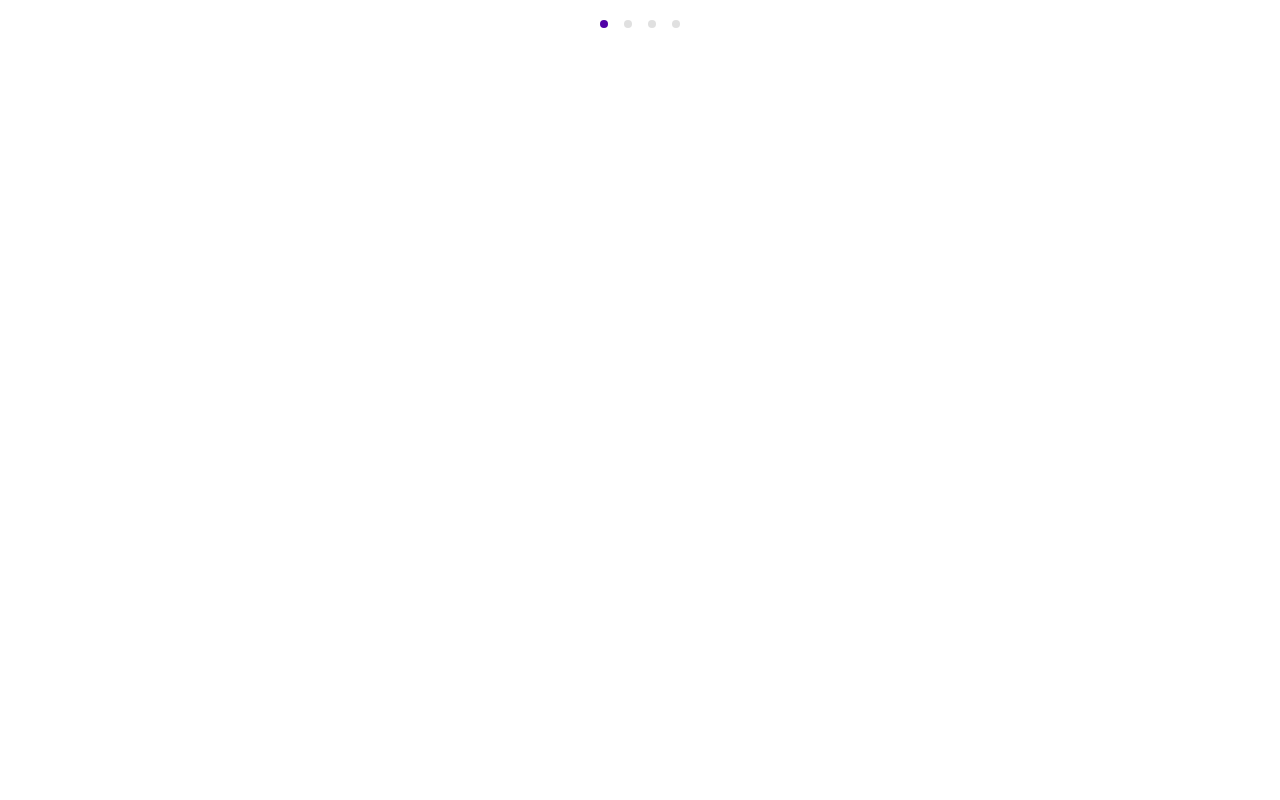
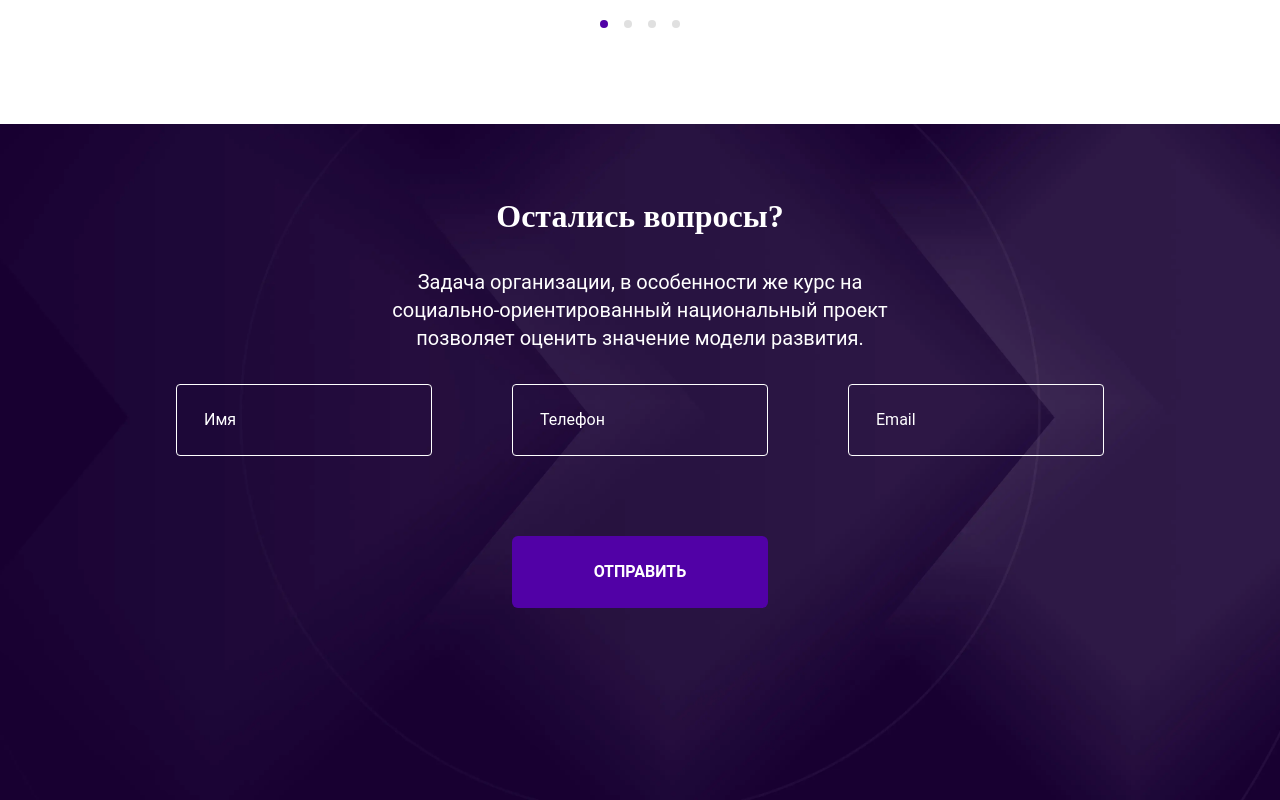
Before and after one commit to Tarasovvvv/digimatix-test, a React (Vite) app: page / in a window 1280 px wide. Shown: the part 1158-1958 px from the top of the page. Before the commit the page ends 1282 px from the top, so only its background shows below. Built offline with nearby package versions, Linux system fonts and the light colour scheme; a web font is replaced by a local one.

Commit message:
feat: add question section

```diff
--- a/src/App.tsx
+++ b/src/App.tsx
@@ -1,4 +1,4 @@
-import { Header, WithUsSection } from '@/components';
+import { Header, QuestionSection, WithUsSection } from '@/components';
 
 function App() {
   return (
@@ -6,6 +6,7 @@ function App() {
       <Header />
       <main>
         <WithUsSection />
+        <QuestionSection />
       </main>
     </>
   );
--- /dev/null
+++ b/src/components/QuestionSection/FloatingLabelInput/FloatingLabelInput.module.scss
@@ -0,0 +1,91 @@
+.input-container {
+  position: relative;
+
+  max-width: 256px;
+  width: 100%;
+}
+
+.floating-input {
+  width: 100%;
+
+  padding: 23px;
+
+  border: 1px solid var(--input-border-color);
+  border-radius: 4px;
+
+  font-family: Roboto;
+  font-size: 16px;
+  font-weight: 700;
+  line-height: 1.5;
+  letter-spacing: 0px;
+
+  color: var(--input-color);
+  border-color: var(--input-border-color);
+  background-color: transparent;
+  outline: none;
+
+  transition: border-color 200ms ease;
+
+  &:focus {
+    border-color: var(--input-border-color-focus);
+
+    &::placeholder {
+      opacity: 1;
+      transition: opacity 300ms ease 100ms;
+    }
+  }
+
+  &::placeholder {
+    opacity: 0;
+    transition: opacity 100ms ease;
+    color: var(--input-placeholder-color);
+  }
+}
+
+.floating-label {
+  position: absolute;
+  left: 12px;
+  top: 50%;
+  transform: translateY(-50%);
+
+  display: inline-flex;
+
+  padding: 0 16px;
+
+  font-family: Roboto;
+  font-weight: 400;
+  font-size: 16px;
+  line-height: 2;
+  letter-spacing: 0px;
+
+  pointer-events: none;
+  transition: all 300ms ease;
+
+  color: var(--input-label-color);
+  background-color: transparent;
+  clip-path: inset(0, 0, 0, 0);
+
+  &::before {
+    content: '';
+    position: absolute;
+    top: 0;
+    left: -4px;
+    right: -4px;
+    bottom: 0;
+    z-index: -1;
+  }
+
+  &--active {
+    transform: translate(-5px, -52.5px) scale(0.85);
+    z-index: 1;
+
+    &::before {
+      top: 0;
+      left: 0;
+
+      width: 100%;
+      height: 100%;
+      background-color: var(--text-color-dark-violet);
+    }
+  }
+}
--- /dev/null
+++ b/src/components/QuestionSection/FloatingLabelInput/FloatingLabelInput.tsx
@@ -0,0 +1,44 @@
+import { useState, useRef, InputHTMLAttributes, ChangeEvent } from 'react';
+import styles from './FloatingLabelInput.module.scss';
+import clsx from 'clsx';
+
+interface FloatingLabelInputProps extends InputHTMLAttributes<HTMLInputElement> {
+  labelText: string;
+}
+
+const FloatingLabelInput = ({ labelText, ...otherProps }: FloatingLabelInputProps) => {
+  const [isFocused, setIsFocused] = useState(false);
+  const [value, setValue] = useState('');
+  const inputRef = useRef<HTMLInputElement>(null);
+
+  const handleFocus = () => setIsFocused(true);
+  const handleBlur = () => {
+    if (!value) {
+      setIsFocused(false);
+    }
+  };
+  const handleChange = (e: ChangeEvent<HTMLInputElement>) => setValue(e.target.value);
+
+  return (
+    <div className={styles['input-container']}>
+      <input
+        {...otherProps}
+        ref={inputRef}
+        className={styles['floating-input']}
+        type='text'
+        value={value}
+        onChange={handleChange}
+        onFocus={handleFocus}
+        onBlur={handleBlur}
+      />
+      <label
+        className={clsx(styles['floating-label'], { [styles['floating-label--active']]: isFocused })}
+        onClick={() => inputRef?.current?.focus()}
+      >
+        {labelText}
+      </label>
+    </div>
+  );
+};
+
+export default FloatingLabelInput;
--- /dev/null
+++ b/src/components/QuestionSection/QuestionSection.module.scss
@@ -0,0 +1,137 @@
+.question-section {
+  display: flex;
+  flex-direction: column;
+  gap: 32px;
+  align-items: center;
+
+  padding-top: 72px;
+  padding-bottom: 192px;
+
+  background-image: url('/images/questionSection/Background.webp');
+  background-repeat: no-repeat;
+  background-size: cover;
+  background-position: top;
+
+  h2 {
+    font-family: Montserrat;
+    font-weight: 700;
+    font-size: 32px;
+
+    line-height: 1.25;
+    letter-spacing: 0px;
+    text-align: center;
+
+    width: fit-content;
+    padding-left: 60px;
+    padding-right: 60px;
+
+    color: var(--text-color-white);
+  }
+
+  p {
+    font-family: Roboto;
+    font-weight: 400;
+    font-size: 20px;
+
+    line-height: 1.4;
+    letter-spacing: 0px;
+    text-align: center;
+
+    max-width: 650px;
+    width: 100%;
+    padding-left: 60px;
+    padding-right: 60px;
+
+    color: var(--text-color-white);
+  }
+}
+
+.form {
+  display: flex;
+  flex-wrap: wrap;
+  justify-content: space-between;
+  align-items: center;
+
+  max-width: 1376px;
+  width: 100%;
+
+  padding-left: 80px;
+  padding-right: 80px;
+}
+
+.email {
+  max-width: 256px;
+  width: 100%;
+  height: 72px;
+
+  padding: 12px;
+  border: 1px solid #ccc;
+  border-radius: 4px;
+
+  font-size: 16px;
+
+  outline: none;
+
+  &:focus {
+    border-color: #6200ee;
+
+    &::placeholder {
+      opacity: 0;
+      transition: opacity 0.1s ease;
+    }
+  }
+
+  &::placeholder {
+    opacity: 1;
+    transition: opacity 0.3s ease;
+    color: #999;
+  }
+}
+
+.submit-button {
+  max-width: 256px;
+  width: 100%;
+}
+
+@media (width <= 1300px) {
+  .form {
+    justify-content: center;
+    gap: 80px;
+
+    padding-left: 60px;
+    padding-right: 60px;
+  }
+}
+
+@media (width <= 1000px) {
+  .question-section {
+    p {
+      font-size: 16px;
+      line-height: 1.2;
+    }
+  }
+
+  .form {
+    padding-left: 40px;
+    padding-right: 40px;
+  }
+}
+
+@media (width <= 671px) {
+  .question-section {
+    h2 {
+      unicode-bidi: bidi-override;
+      font-variant: normal;
+    }
+  }
+
+  .form {
+    flex-direction: column;
+    gap: 30px;
+
+    > div,
+    > button {
+      max-width: 500px;
+    }
+  }
+}
--- /dev/null
+++ b/src/components/QuestionSection/QuestionSection.tsx
@@ -0,0 +1,32 @@
+import { Button } from '@/components/ui';
+import FloatingLabelInput from './FloatingLabelInput/FloatingLabelInput';
+import styles from './QuestionSection.module.scss';
+
+const QuestionSection = () => {
+  return (
+    <section className={styles['question-section']}>
+      <h2>Остались вопросы?</h2>
+      {window.innerWidth > 691 ? (
+        <p>
+          Задача организации, в&nbsp;особенности&nbsp;же курс на социально-ориентированный национальный проект
+          позволяет оценить значение модели развития.
+        </p>
+      ) : (
+        <p>
+          Задача организации, в&nbsp;особенности&nbsp;же курс на социально-ориентированный национальный проект позволяет
+          оценить значение модели развития.
+        </p>
+      )}
+      <form className={styles.form} action=''>
+        <FloatingLabelInput type='text' labelText='Имя' placeholder='Имя Фамилия' required />
+        <FloatingLabelInput type='tel' labelText='Телефон' placeholder='+7 ( 9 9 9 ) 9 9 9 - 9 9 - 9 9' />
+        <FloatingLabelInput type='email' labelText='Email' placeholder='Email' required />
+        <Button type='submit' variant='secondary' size='large' className={styles['submit-button']}>
+          Отправить
+        </Button>
+      </form>
+    </section>
+  );
+};
+
+export default QuestionSection;
--- a/src/components/index.ts
+++ b/src/components/index.ts
@@ -1,2 +1,3 @@
 export { default as Header } from './Header/Header';
 export { default as WithUsSection } from './WithUsSection/WithUsSection';
+export { default as QuestionSection } from './QuestionSection/QuestionSection';
--- a/src/styles/_variables.scss
+++ b/src/styles/_variables.scss
@@ -14,4 +14,14 @@
 
   --pagination-bullet: #e0e0e0;
   --pagination-bullet-active: #5101a6;
+
+  --input-color: #bb6bd9;
+  --input-border-color: #bb6bd9;
+  --input-placeholder-color: #bb6bd9;
+  --input-label-color: white;
+  --input-bg-color: white;
+  --input-border-color: white;
+  --input-border-color-focus: #bb6bd9;
+
+  --footer-bg-color: #0b0b0b40;
 }
```
Also changed, not shown: public/images/questionSection/Background.webp (added).
